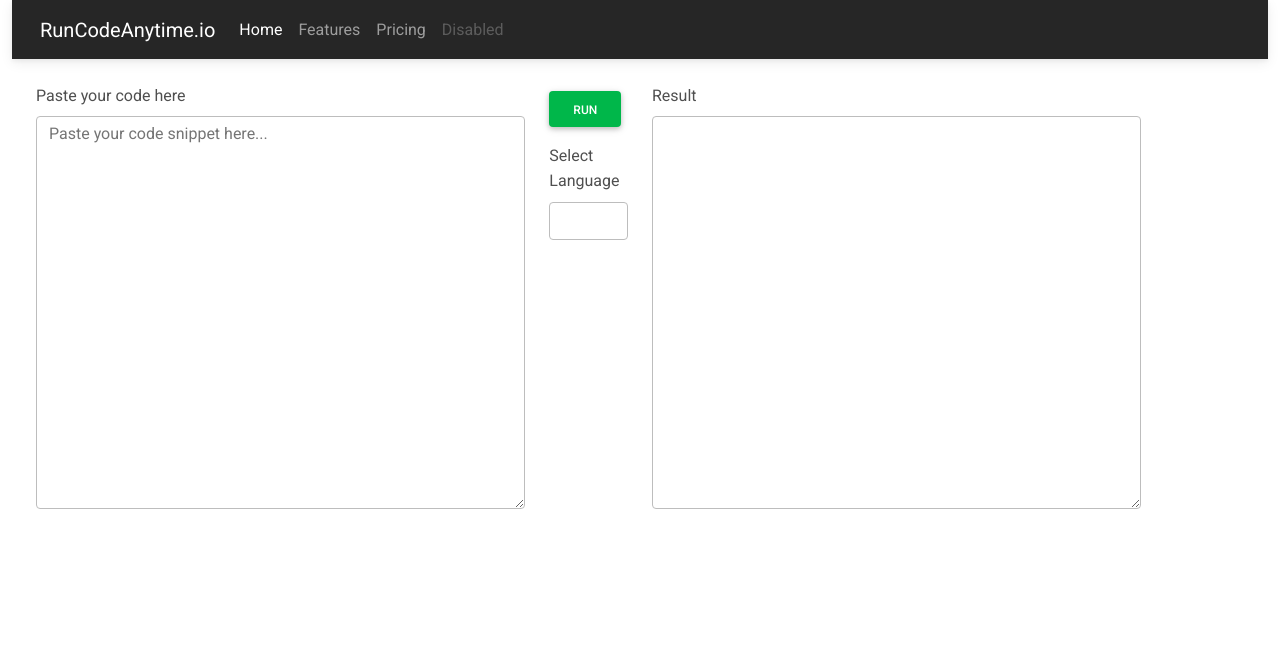
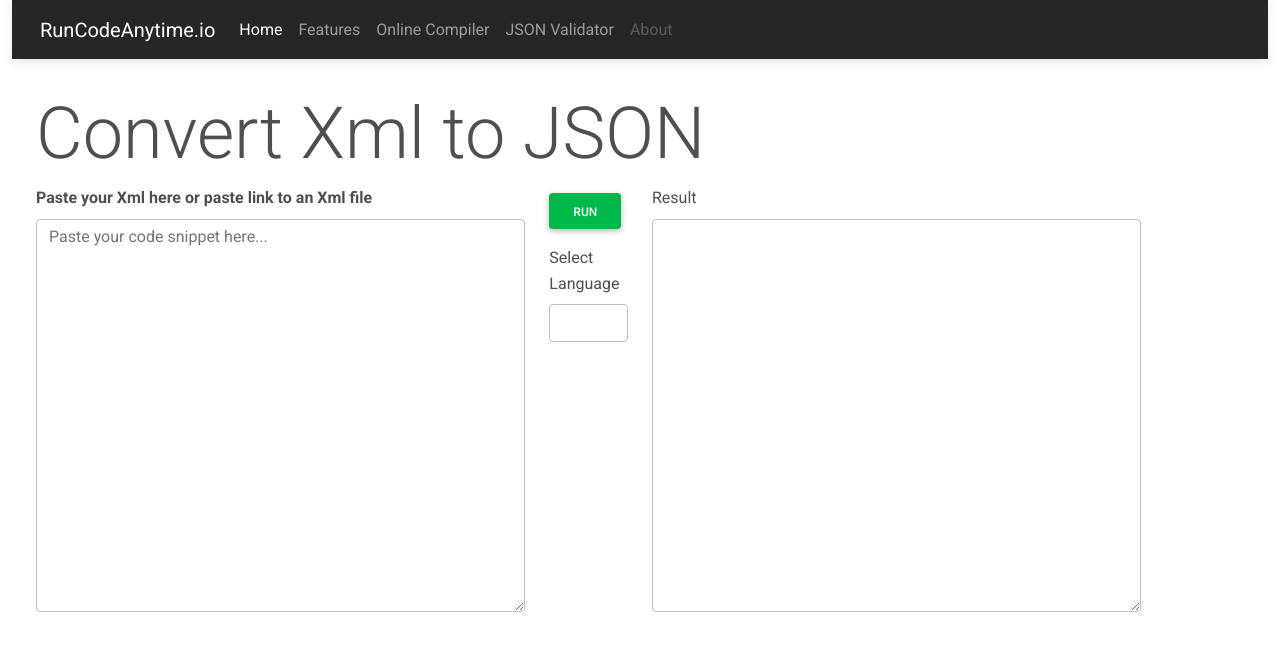
Before and after one commit to propenster/ng-run-code-anytime-io, an Angular app: page / in a window 1280 px wide. Shown: the top 650 px of the page. Built offline with nearby package versions, Linux system fonts and the light colour scheme.

Commit message:
push to redeploy

```diff
--- a/src/app/components/layouts/header/header.component.html
+++ b/src/app/components/layouts/header/header.component.html
@@ -22,11 +22,14 @@
           <a class="nav-link" href="#">Features</a>
         </li>
         <li class="nav-item">
-          <a class="nav-link" href="#">Pricing</a>
+          <a class="nav-link" href="#">Online Compiler</a>
+        </li>
+        <li class="nav-item">
+          <a class="nav-link" href="#">JSON Validator</a>
         </li>
         <li class="nav-item">
           <a class="nav-link disabled" href="#" tabindex="-1" aria-disabled="true"
-            >Disabled</a
+            >About</a
           >
         </li>
       </ul>
--- a/src/app/components/runner/runner.component.html
+++ b/src/app/components/runner/runner.component.html
@@ -1,17 +1,17 @@
 <div class="container-fluid">
-
+  <h1 class="my-2 display-2">Convert Xml to JSON</h1>
   <div class="row">
 
       <div class="col-md-5">
         <div class="form-group">
-              <label for="code">Paste your code here</label>
-              <textarea rows="15" cols="7" class="form-control" [(ngModel)]="codeRequest.script" name="code" id="code" placeholder="Paste your code snippet here..." required></textarea>
+              <label for="code"><strong>Paste your Xml here or paste  link to an Xml file </strong></label>
+              <textarea rows="15" cols="7" class="form-control" [(ngModel)]="code" name="code" id="code" placeholder="Paste your code snippet here..." required></textarea>
         </div>
 
       </div>
 
       <div class="col-md-1">
-      <button class="btn btn-success mt-2" (click)="runCode()">Run</button>
+      <button class="btn btn-success mt-2" (click)="convertXmlToJson()">Run</button>
         <div class="form-group mt-3">
         <label for="language">Select Language</label>
           <select name="language" [(ngModel)]="codeRequest.language" class="form-control">select
@@ -23,7 +23,7 @@
       <div class="col-md-5 ml-0">
           <div class="form-group">
               <label for="code">Result</label>
-              <textarea rows="15" cols="7" class="form-control" name="code" id="code"></textarea>
+              <pre><textarea rows="15" cols="7" class="form-control" [(ngModel)]="output" value="{{ output }}" name="code" id="code"></textarea></pre>
         </div>
       </div>
 
--- a/src/app/components/runner/runner.component.ts
+++ b/src/app/components/runner/runner.component.ts
@@ -1,5 +1,5 @@
 import { HttpClient, HttpParams, HttpHeaders } from '@angular/common/http';
-import { Component, Input, OnInit } from '@angular/core';
+import { Component, Input, OnInit, Output } from '@angular/core';
 import { HandlerService } from 'src/app/services/handler.service';
 import { environment } from 'src/environments/environment';
 import { JDoodleModel } from './JDoodleModel';
@@ -22,6 +22,7 @@
 
   @Input() code: string = '';
   @Input() language: string = '';
+  @Input() output: string = '';
   codeResult: any = {};
   languages: any = ['Language', 'C', 'C#', 'JAVA', 'Python', 'Python3', 'Javascript', 'php'];
   paizaRequestId: string = '';
@@ -55,6 +56,22 @@
       console.log(res);
       this.paizaResponse = res;
     });
+
+
+  }
+
+  convertXmlToJson(){
+    const params = new HttpParams()
+    .set('xml', this.code.trim());
+
+    return this.http.get('https://api.factmaven.com/xml-to-json/?xml='+this.code).subscribe((res: [])=>{
+      // this.paizaResponse = res;
+      // console.log(this.paizaResponse);
+      // this.output = "Why is this not showing..." + this.paizaResponse;
+      // console.log(this.output);
+      console.log(res);
+      this.output = JSON.stringify(res, null, 2);
+    })
   }
 
 }
@@ -65,3 +82,10 @@
 //curl -H "Content-Type: application/json; charset=UTF-8" -X POST -d '{"clientId": "YourClientId","clientSecret":"YourClientSecret","script":"","language":"php","versionIndex":"0"}' https://api.jdoodle.com/v1/execute
 
 //echo<?php echo \"Weeeeeeeee\"; ?>
+//https://api.factmaven.com/xml-to-json?xml=https://example.com/feed.xml
+//https://www.w3schools.com/xml/note.xml
+
+
+
+
+// <item contentType="tv_episode" contentId="df9c946a-e891-11ea-adc1-0242ac120002"><pubDate>2020-08-27T11:39:57-05:00</pubDate><title locale="en-US">Episode Title</title><description locale="en-US">Lorem ipsum dolor sit amet, consectetur adipiscing elit.</description><rating systemCode="us-tv">TV-14</rating><artwork url="https://example.com/image.jpg" type="tile_artwork" locales="en-US" /></item>
--- a/src/environments/environment.prod.ts
+++ b/src/environments/environment.prod.ts
@@ -1,3 +1,6 @@
 export const environment = {
-  production: true
+  production: true,
+  clientId: 'a558af263b1b2e9ce5686737060ea20a',
+  clientSecret: '303e09a7dfa1f74e71267fc6c3410fea750f627b2e9f710f0de896b6f8371879',
+  jdoodle_baseUrl: "https://api.jdoodle.com/v1/execute",
 };
```
